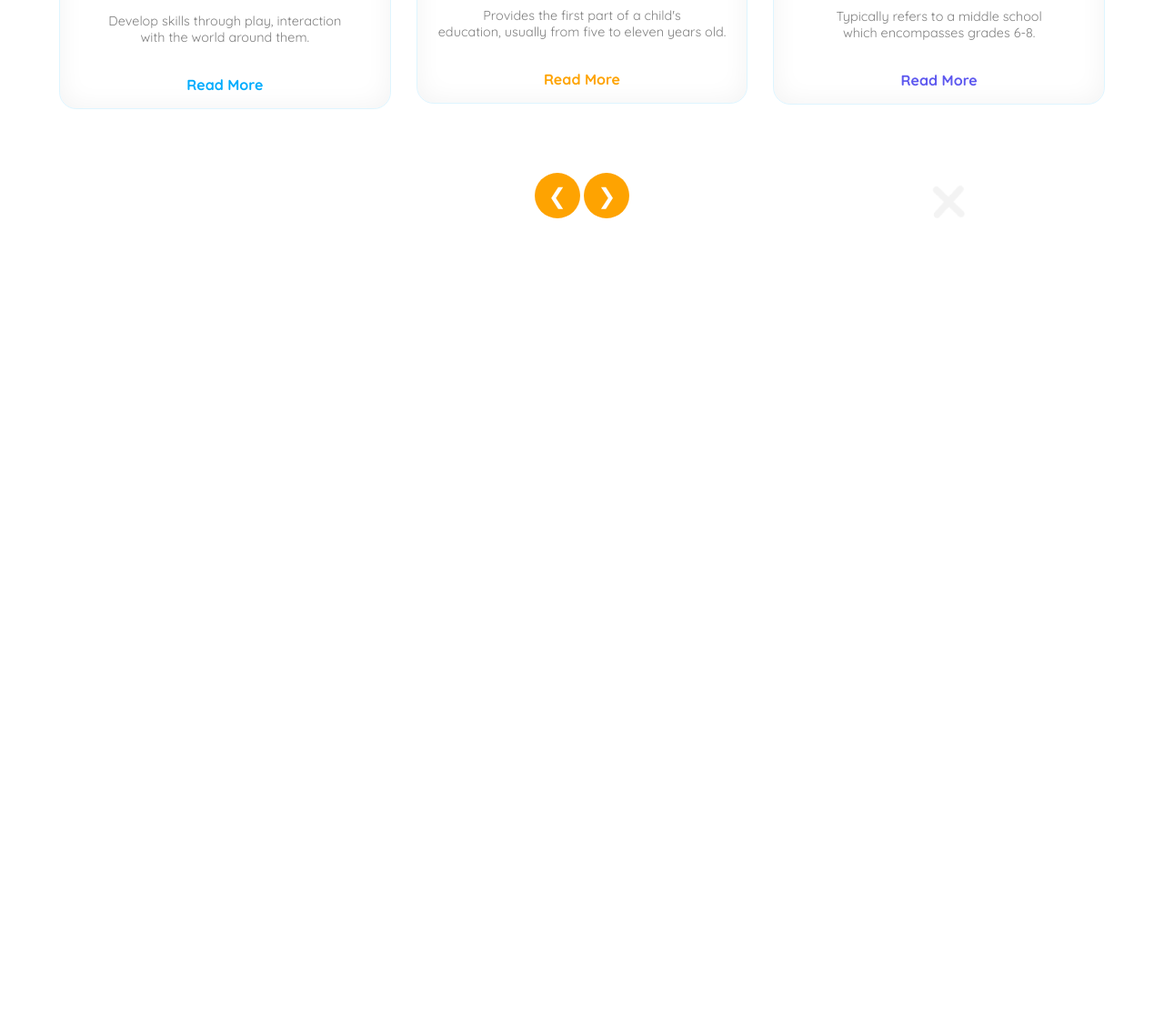
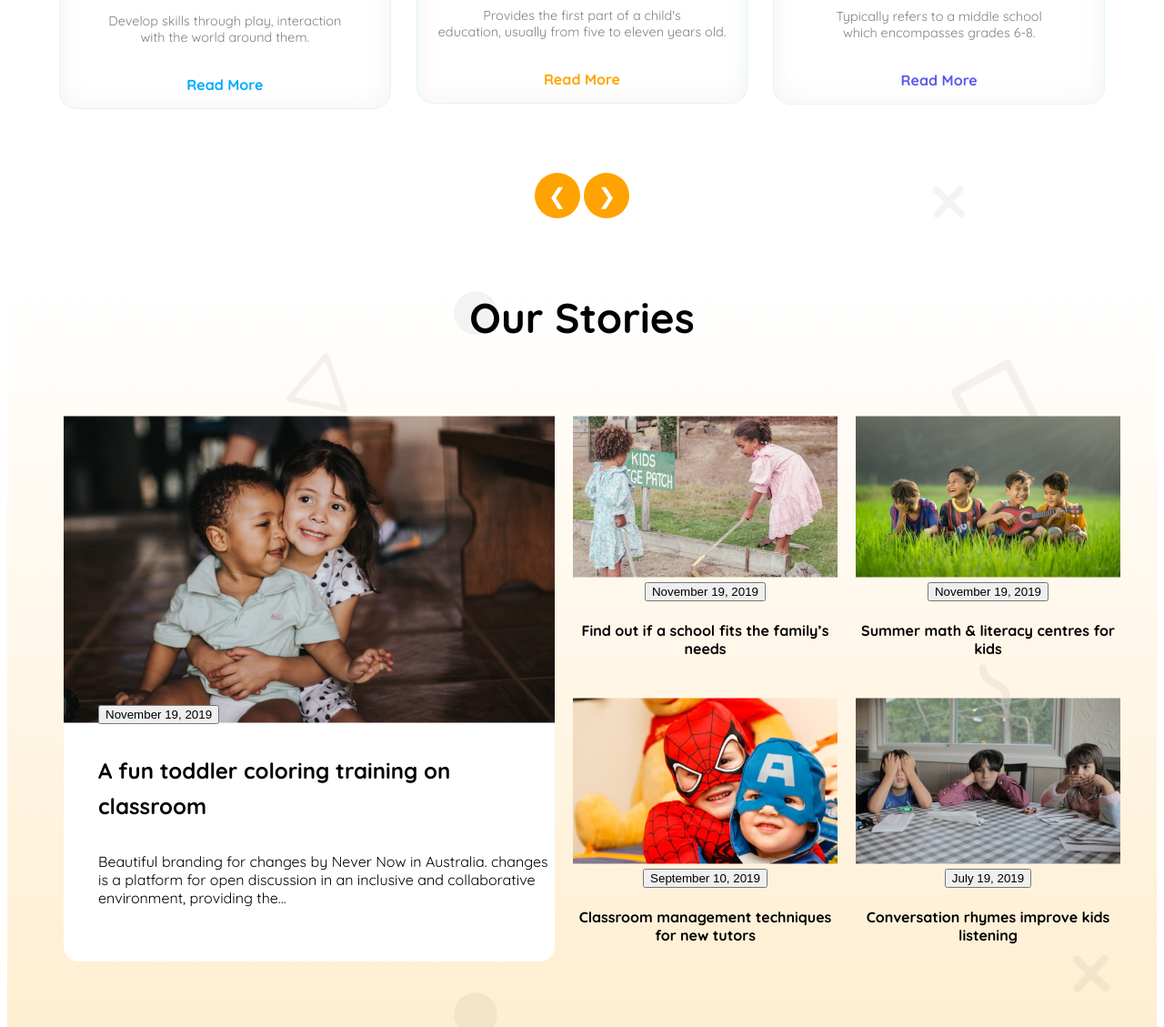
Before and after one commit to najmussakib2142/kids-school, a plain HTML site: page index.html in a window 1280 px wide. Shown: the part 1151-2280 px from the top of the page at 91% size. Before the commit the page ends 1451 px from the top, so only its background shows below. Drawn offline with Linux system fonts and the light colour scheme.

Commit message:
structure of story section, last edited big card

```diff
--- a/index.html
+++ b/index.html
@@ -114,6 +114,73 @@
             </div>
         </section>
 
+
+        <!-- \\\\\\\\ stories section ////// -->
+
+        <section class="stories-section">
+
+            <div class="stories-container">
+                <h1 class="story-title">Our Stories</h1>
+
+                <div class="story-cards-container">
+
+                    <!-- //////L /// -->
+                    <div id="box-1" class="story-large-card">
+                        <img src="assets/story-1.png" alt="">
+
+                        <div class="card-description-lange">
+                            <button>November 19, 2019</button>
+                            <h4>A fun toddler coloring training on <br> classroom</h4>
+                            <p>Beautiful branding for changes by Never Now in Australia.
+                                changes is a platform for open discussion in an inclusive and
+                                collaborative environment, providing the...</p>
+                        </div>
+                    </div>
+
+
+                    <div class="story-small-card">
+                        <img src="assets/story-2.png" alt="">
+                        <div class="small-card-container">
+                            <button>November 19, 2019</button>
+                            <h4>Find out if a school fits the
+                                family’s needs
+                            </h4>
+                        </div>
+                    </div>
+
+                    <div class="story-small-card">
+                        <img src="assets/story-3.png" alt="">
+                        <div class="small-card-container">
+                            <button>November 19, 2019</button>
+                            <h4>Summer math & literacy
+                                centres for kids
+                            </h4>
+                        </div>
+                    </div>
+
+                    <div class="story-small-card">
+                        <img src="assets/story-4.png" alt="">
+                        <div class="small-card-container">
+                            <button>September 10, 2019</button>
+                            <h4>Classroom management
+                                techniques for new tutors
+                            </h4>
+                        </div>
+                    </div>
+
+                    <div class="story-small-card">
+                        <img src="assets/story-5.png" alt="">
+                        <div class="small-card-container">
+                            <button>July 19, 2019</button>
+                            <h4>Conversation rhymes
+                                improve kids listening
+                            </h4>
+                        </div>
+                    </div>
+                </div>
+            </div>
+        </section>
+
     </main>
 
     <footer>
--- a/styles/style.css
+++ b/styles/style.css
@@ -75,7 +75,7 @@
 }
 
 .btn-primary {
-    width: 197px;
+    width: 210px;
     padding: 10px 60px 10px 60px;
     border-radius: 12px;
     border: none;
@@ -217,6 +217,7 @@
 
 .arrow-btn-group {
     margin-top: 70px;
+
 }
 
 .arrow-button {
@@ -234,8 +235,66 @@
 
 }
 
+.arrow-button:hover {
+    background-color: #b67b15;
+}
+
+
 .right-arrow {
     transform: rotate(180deg);
+}
+
+
+/* ........... story section ...... */
+
+
+
+.stories-section {
+    background: url(../assets/bg.png), linear-gradient(0deg, rgba(254, 163, 1, 0.3), rgba(255, 255, 255, 0.3) 100%);
+    max-width: 1440px;
+    margin: 0 auto;
+    margin-top: 80px;
+}
+
+.stories-container {
+    text-align: center;
+    max-width: 1140px;
+    margin: 0 auto;
+}
+
+.story-title {
+    font-size: 2.85rem;
+    font-weight: 700;
+}
+
+.story-cards-container {
+    display: grid;
+    grid-template-columns: repeat(3, 1fr);
+    grid-template-rows: repeat(4, 290px);
+    gap: 20px;
+    margin-top: 80px;
+}
+
+#box-1 {
+    grid-row: span 2;
+}
+
+.story-large-card {
+    border-radius: 0px 0px 16px 16px;
+    background-color: rgb(255, 255, 255);
+}
+
+.card-description-lange {
+    margin-top: -25px;
+    text-align: left;
+    padding-left: 38px;
+    padding-bottom: 24px;
+}
+
+.card-description-lange h4 {
+    font-size: 1.5rem;
+    font-weight: 700;
+    line-height: 38.35px;
 }
 
 
```
